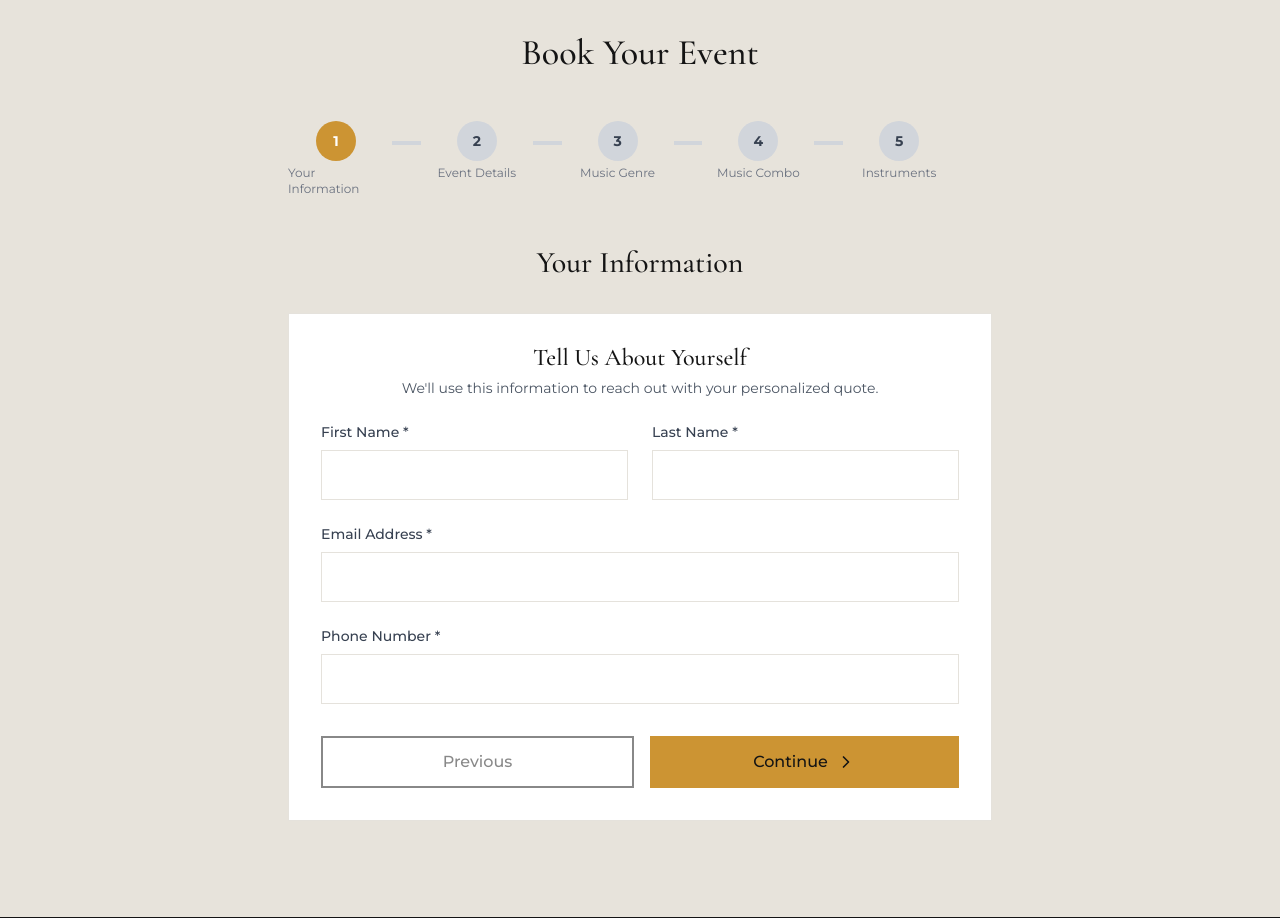
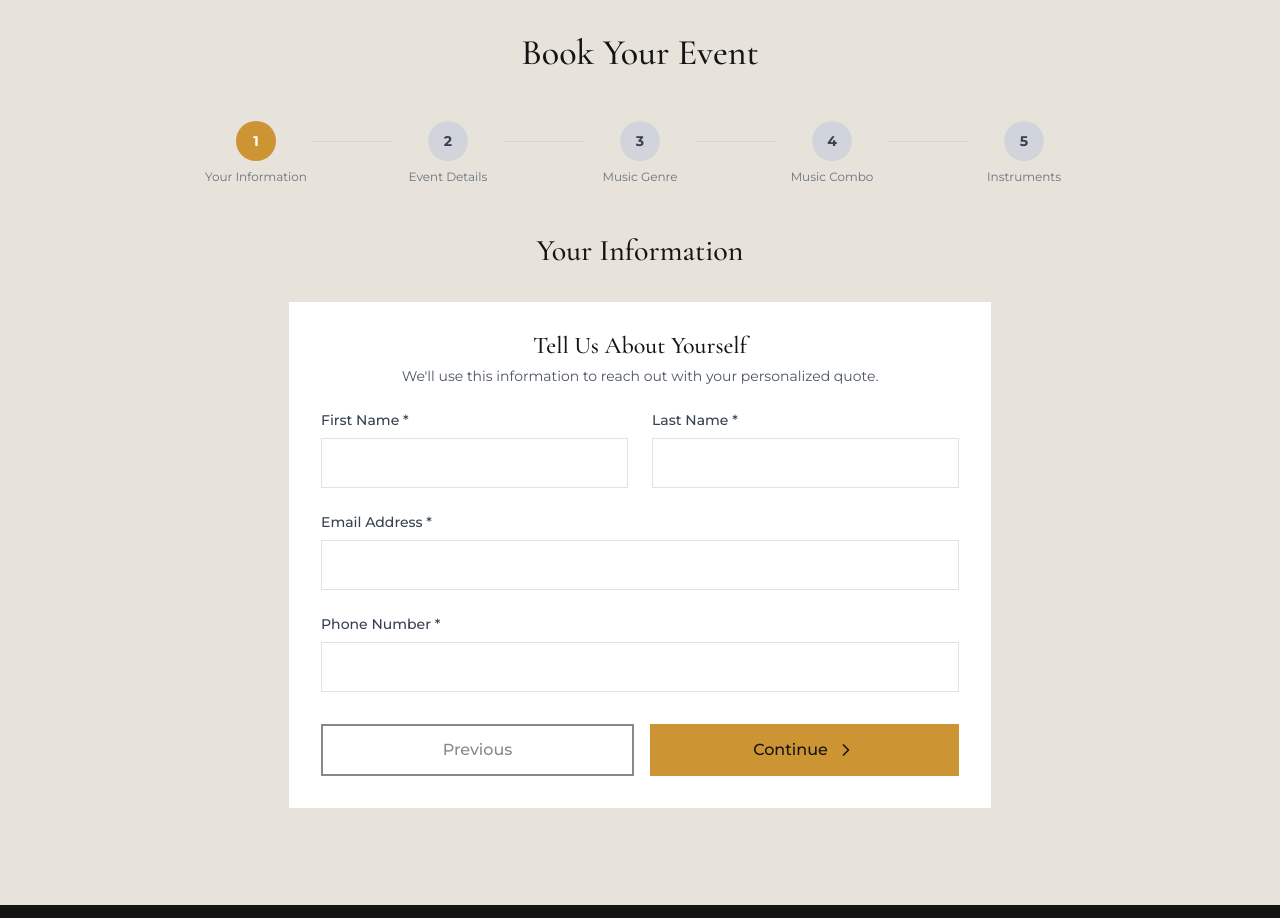
Before and after one commit to xhojamusicagency-cmd/xhoja-music-agency, a React (Vite) app: page /events in a window 1280 px wide. Shown: the part 1100-2018 px from the top of the page. Built offline with nearby package versions, Linux system fonts and the light colour scheme.

Commit message:
Center booking form step indicator with centered labels and tighter spacing

```diff
--- a/src/pages/Events.tsx
+++ b/src/pages/Events.tsx
@@ -449,11 +449,11 @@ export default function Events() {
         <div className="max-w-3xl mx-auto px-4 sm:px-6 lg:px-8">
           <h2 className="font-serif text-3xl sm:text-4xl font-medium leading-[1.1] tracking-normal text-center mb-8 sm:mb-12">Book Your Event</h2>
 
-          {/* Step Indicators */}
-          <div className="flex items-start justify-between mb-8 sm:mb-12">
+          {/* Step Indicators — centered horizontally */}
+          <div className="flex items-start justify-center mb-8 sm:mb-12">
             {steps.map((step, index) => (
-              <div key={index} className="flex items-start flex-1">
-                <div className="flex flex-col items-center w-16 sm:w-24 flex-shrink-0">
+              <div key={index} className="flex items-start">
+                <div className="flex flex-col items-center w-20 sm:w-28 flex-shrink-0">
                   <div
                     className={`w-8 h-8 sm:w-10 sm:h-10 rounded-full flex items-center justify-center font-bold text-xs sm:text-sm ${
                       index + 1 <= currentStep
@@ -463,11 +463,11 @@ export default function Events() {
                   >
                     {index + 1}
                   </div>
-                  <span className="text-[10px] sm:text-xs mt-1 text-gray-500 hidden sm:block">{step}</span>
+                  <span className="text-[10px] sm:text-xs mt-2 text-gray-500 text-center leading-tight hidden sm:block">{step}</span>
                 </div>
                 {index < steps.length - 1 && (
                   <div
-                    className={`flex-1 h-1 mx-2 mt-4 sm:mt-5 ${
+                    className={`w-12 sm:w-20 h-px mt-4 sm:mt-5 ${
                       index + 1 < currentStep ? 'bg-gold' : 'bg-gray-300'
                     }`}
                   ></div>
```
